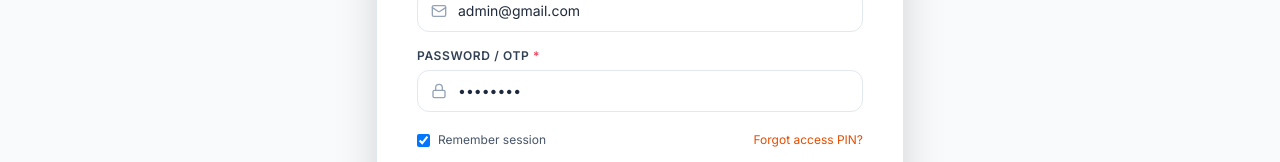
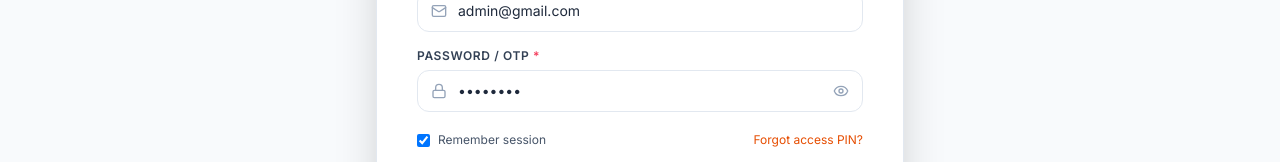
Before and after one commit to Pardeep777/Health-Mitra, a React (Vite) app: page /login in a window 1280 px wide. Shown: the part 575-737 px from the top of the page. Built offline with nearby package versions, Linux system fonts and the light colour scheme.

Commit message:
feat(ui): add show/hide password toggle eye icon to password inputs

```diff
--- a/src/components/common/Input.jsx
+++ b/src/components/common/Input.jsx
@@ -1,4 +1,5 @@
-import React from "react";
+import React, { useState } from "react";
+import { Eye, EyeOff } from "lucide-react";
 
 export function Input({
   label,
@@ -10,6 +11,10 @@ export function Input({
   required = false,
   ...props
 }) {
+  const [showPassword, setShowPassword] = useState(false);
+  const isPassword = type === "password";
+  const inputType = isPassword ? (showPassword ? "text" : "password") : type;
+
   return (
     <div className="w-full">
       {label && (
@@ -24,14 +29,25 @@ export function Input({
           </div>
         )}
         <input
-          type={type}
+          type={inputType}
           className={`w-full rounded-xl border ${
             error ? "border-rose-400 focus:border-rose-500 focus:ring-rose-200" : "border-slate-200 focus:border-brand-500 focus:ring-brand-100"
           } bg-white px-3.5 py-2.5 text-sm text-slate-800 placeholder-slate-400 focus:outline-none focus:ring-4 transition duration-200 ${
             Icon ? "pl-10" : ""
-          } ${className}`}
+          } ${isPassword ? "pr-10" : ""} ${className}`}
           {...props}
         />
+        {isPassword && (
+          <button
+            type="button"
+            onClick={() => setShowPassword((prev) => !prev)}
+            className="absolute inset-y-0 right-0 pr-3.5 flex items-center text-slate-400 hover:text-slate-600 focus:outline-none transition-colors"
+            tabIndex={-1}
+            title={showPassword ? "Hide password" : "Show password"}
+          >
+            {showPassword ? <EyeOff className="w-4 h-4" /> : <Eye className="w-4 h-4" />}
+          </button>
+        )}
       </div>
       {error && <p className="mt-1.5 text-xs text-rose-500 font-medium">{error}</p>}
       {!error && helperText && <p className="mt-1 text-xs text-slate-500">{helperText}</p>}
```
